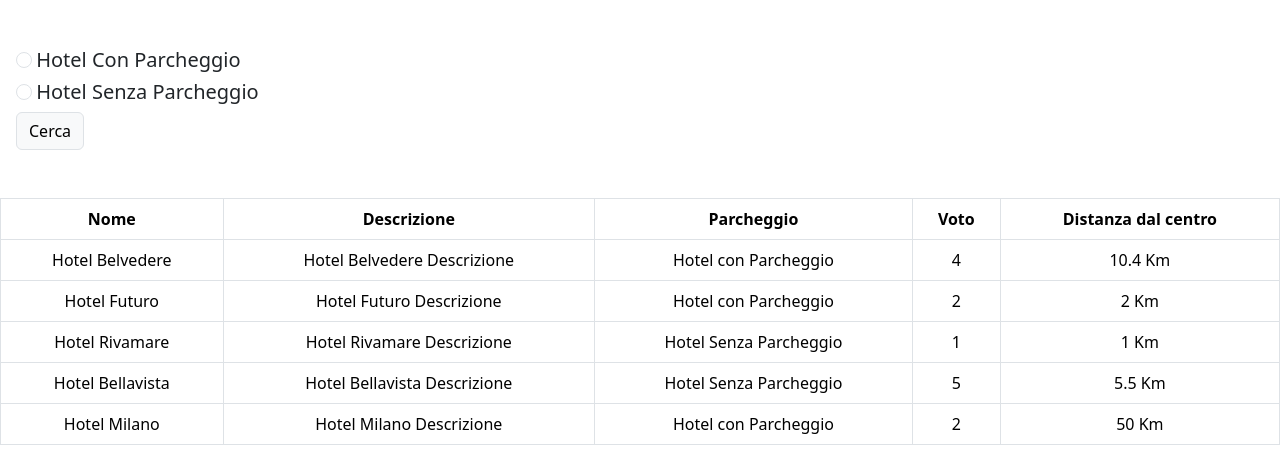
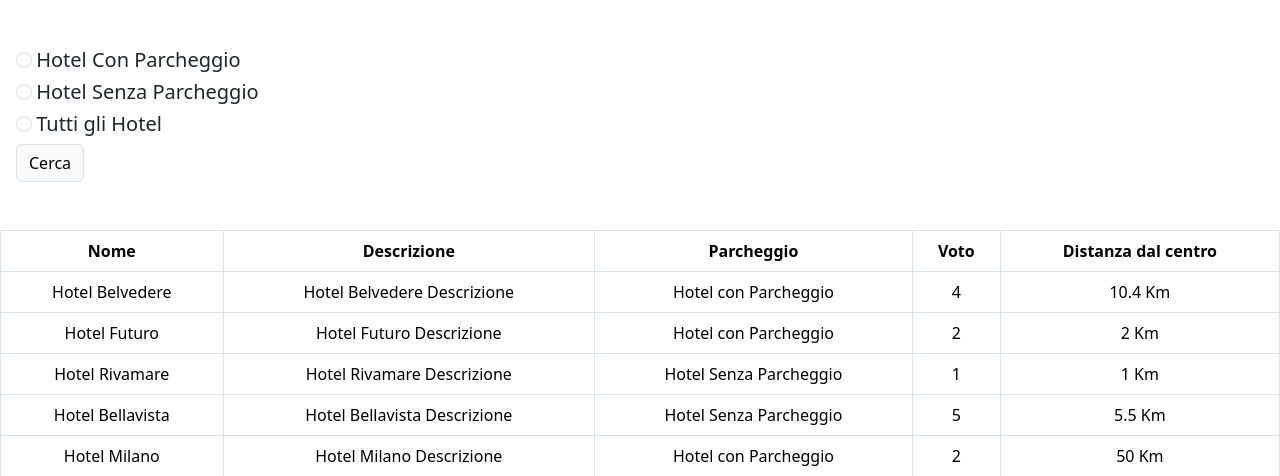
Before and after one commit to Frah01/php-hotel, a PHP site: page / in a window 1280 px wide. Shown: the top 476 px of the page. Run offline with PHP 8.4, Linux system fonts and the light colour scheme.

Commit message:
Aggiunto bottone per mostrare tutti gli hotel

```diff
--- a/index.php
+++ b/index.php
@@ -95,6 +95,10 @@
                 <label class="form-check-label" for="park"><h5>Hotel Senza Parcheggio</h5></label>
             </div>
             <div>
+                <input class="form-check-input" type="radio" name="parking"  value="3">
+                <label class="form-check-label" for="park"><h5>Tutti gli Hotel</h5></label>
+            </div>
+            <div>
                 <button type="submit" class="btn btn-light border">Cerca</button>
             </div>
         </form>
@@ -108,7 +112,7 @@
             <th>Voto</th>
             <th>Distanza dal centro</th>
 
-            <!--iclo per titoli delle colonne -->
+            <!--ciclo per titoli delle colonne -->
             <!-- <?php
             // foreach($hotels as $key => $hotel){
             //     foreach($hotel as $key_two => $item){ ?>
```
